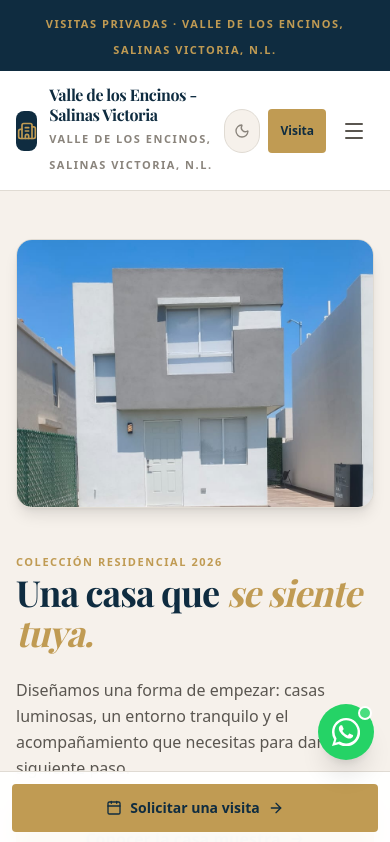
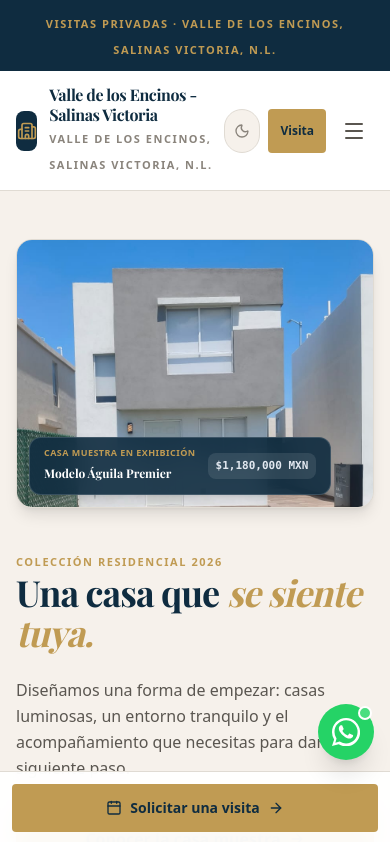
Before and after one commit to master2130isx-lang/real-estate-developer, a Next.js app: page / in a window 390 px wide. Shown: the top 842 px of the page. Built offline with nearby package versions, Linux system fonts and the light colour scheme; no server answers.

Commit message:
feat: portada hero dinamica por modelo, contraste top bar y confirmacion supabase storage

```diff
--- a/src/app/api/properties/route.ts
+++ b/src/app/api/properties/route.ts
@@ -59,6 +59,7 @@ export async function POST(req: NextRequest) {
       amenities: prop.amenities || [],
       nearbyServices: prop.nearbyServices || [],
       isIllustrativeDemo: false,
+      isHero: !!prop.isHero,
     };
 
     const saved = await saveServerProperty(newProperty);
--- a/src/app/page.tsx
+++ b/src/app/page.tsx
@@ -46,7 +46,7 @@ export default function Home() {
       />
 
       {/* Hero y propuesta de valor inicial */}
-      <Hero onOpenPrequalification={() => handleOpenPrequalification()} />
+      <Hero onOpenPrequalification={(prop) => handleOpenPrequalification(prop)} />
 
       {/* Opciones disponibles con transparencia total de precios y gastos */}
       <PropertiesSection
--- a/src/components/landing/Hero.tsx
+++ b/src/components/landing/Hero.tsx
@@ -3,13 +3,35 @@
 import React from 'react';
 import Image from 'next/image';
 import { ArrowRight, ChevronDown } from 'lucide-react';
-import { COMMERCIAL_CONFIG } from '@/config/commercialConfig';
+import { useApp } from '@/context/AppContext';
+import { Property } from '@/types';
 
 interface HeroProps {
-  onOpenPrequalification: () => void;
+  onOpenPrequalification: (property?: Property) => void;
 }
 
 export function Hero({ onOpenPrequalification }: HeroProps) {
+  const { properties, commercialConfig } = useApp();
+
+  // Encontrar el modelo destacado en portada:
+  // 1. Por ID en commercialConfig.heroPropertyId
+  // 2. Por propiedad marcada con isHero === true
+  // 3. Fallback a la primera propiedad del catálogo
+  const heroProperty =
+    (commercialConfig?.heroPropertyId
+      ? properties.find((p) => p.id === commercialConfig.heroPropertyId)
+      : null) ||
+    properties.find((p) => p.isHero) ||
+    properties[0];
+
+  const heroImage =
+    heroProperty?.image ||
+    heroProperty?.images?.[0] ||
+    '/images/properties/aguila-premier/facade.jpg';
+
+  const heroModelName = heroProperty?.model || heroProperty?.name || 'Modelo Águila Premier';
+  const heroPrice = heroProperty?.priceFormatted || '$1,180,000 MXN';
+
   return (
     <section className="relative bg-[var(--color-bg)] pt-12 pb-16 sm:pt-16 sm:pb-24 px-4 sm:px-6 overflow-hidden">
       <div className="max-w-[1220px] mx-auto">
@@ -38,8 +60,8 @@ export function Hero({ onOpenPrequalification }: HeroProps) {
             <div className="flex flex-col sm:flex-row items-stretch sm:items-center gap-3 pt-2">
               {/* CTA Principal — ocre sólido */}
               <button
-                onClick={onOpenPrequalification}
-                className="bg-[var(--color-accent)] hover:bg-[var(--color-accent-hover)] text-[var(--color-navy)] dark:text-[#0B1929] font-semibold py-3.5 px-7 rounded text-base transition flex items-center justify-center gap-2 cursor-pointer"
+                onClick={() => onOpenPrequalification(heroProperty)}
+                className="bg-[var(--color-accent)] hover:bg-[var(--color-accent-hover)] text-[var(--color-navy)] dark:text-[#0B1929] font-semibold py-3.5 px-7 rounded text-base transition flex items-center justify-center gap-2 cursor-pointer shadow-sm"
               >
                 <span>Conocer la casa muestra</span>
                 <ArrowRight className="w-4 h-4" />
@@ -58,15 +80,32 @@ export function Hero({ onOpenPrequalification }: HeroProps) {
 
           {/* Columna Derecha: Fotografía arquitectónica */}
           <div className="order-1 lg:order-2">
-            <div className="relative rounded-2xl overflow-hidden aspect-[4/3] sm:aspect-[16/11] lg:aspect-[4/3] bg-[var(--color-surface-alt)] shadow-lg border border-[var(--color-border)]">
+            <div className="relative rounded-2xl overflow-hidden aspect-[4/3] sm:aspect-[16/11] lg:aspect-[4/3] bg-[var(--color-surface-alt)] shadow-lg border border-[var(--color-border)] group">
               <Image
-                src="/images/properties/aguila-premier/facade.jpg"
-                alt="Casa Muestra Modelo Águila Premier en Valle de los Encinos, Salinas Victoria"
+                src={heroImage}
+                alt={`Casa Muestra ${heroModelName} en Valle de los Encinos, Salinas Victoria`}
                 fill
                 priority
-                className="object-cover object-[center_20%]"
+                className="object-cover object-[center_20%] transition-transform duration-500 group-hover:scale-105"
                 sizes="(max-width: 768px) 100vw, 600px"
               />
+
+              {/* Placa elegante sobre la foto */}
+              <div className="absolute bottom-3 left-3 sm:bottom-4 sm:left-4 bg-[#0F2C40]/90 dark:bg-[#071526]/95 backdrop-blur-md text-white px-3.5 py-2 rounded-xl border border-white/15 shadow-lg flex items-center gap-3">
+                <div>
+                  <span className="text-[#C09B53] font-bold text-[9px] sm:text-[10px] tracking-wider uppercase block">
+                    Casa Muestra en Exhibición
+                  </span>
+                  <span className="font-serif font-bold text-xs sm:text-sm text-white">
+                    {heroModelName}
+                  </span>
+                </div>
+                {heroPrice && (
+                  <span className="text-[11px] sm:text-xs font-mono font-semibold text-slate-200 bg-white/10 px-2 py-1 rounded-lg">
+                    {heroPrice}
+                  </span>
+                )}
+              </div>
             </div>
           </div>
         </div>
--- a/src/components/landing/Navbar.tsx
+++ b/src/components/landing/Navbar.tsx
@@ -22,9 +22,9 @@ export function Navbar({ onOpenPrequalification, onOpenPrivacy }: NavbarProps) {
 
   return (
     <header className="sticky top-0 z-40 transition-colors">
-      {/* Top bar — navy, centrado, label-caps */}
-      <div className="bg-[var(--color-navy)] text-center py-2.5 px-4">
-        <span className="label-caps text-[#C09B53] dark:text-[var(--color-accent)] tracking-[0.18em] text-[10px] sm:text-[11px]">
+      {/* Top bar — navy en claro, crema con texto oscuro en modo noche */}
+      <div className="bg-[var(--color-navy)] text-center py-2.5 px-4 transition-colors">
+        <span className="label-caps text-[#C09B53] dark:text-[#071A2C] font-bold tracking-[0.18em] text-[10px] sm:text-[11px]">
           VISITAS PRIVADAS · {commercialConfig.coverageZone.toUpperCase()}
         </span>
       </div>
--- a/src/components/panel/CommercialSettingsModal.tsx
+++ b/src/components/panel/CommercialSettingsModal.tsx
@@ -20,6 +20,7 @@ import {
   RefreshCw,
   ShieldCheck,
   Info,
+  Star,
 } from 'lucide-react';
 import { useApp } from '@/context/AppContext';
 import { WhatsAppIcon } from '@/components/common/WhatsAppIcon';
@@ -30,7 +31,7 @@ interface CommercialSettingsModalProps {
 }
 
 export function CommercialSettingsModal({ isOpen, onClose }: CommercialSettingsModalProps) {
-  const { commercialConfig, updateCommercialConfig, resetToDemoDefaults } = useApp();
+  const { commercialConfig, updateCommercialConfig, resetToDemoDefaults, properties } = useApp();
 
   const [activeTab, setActiveTab] = useState<'advisor' | 'social' | 'development' | 'telegram' | 'database'>('advisor');
 
@@ -52,6 +53,7 @@ export function CommercialSettingsModal({ isOpen, onClose }: CommercialSettingsM
   const [coverageZone, setCoverageZone] = useState(commercialConfig.coverageZone);
   const [officeAddressNote, setOfficeAddressNote] = useState(commercialConfig.contactChannels.officeAddressNote);
   const [amountFormatted, setAmountFormatted] = useState(commercialConfig.featuredPrice.amountFormatted);
+  const [heroPropertyId, setHeroPropertyId] = useState(commercialConfig.heroPropertyId || properties[0]?.id || '');
 
   // Telegram
   const [botToken, setBotToken] = useState(commercialConfig.telegramConfig?.botToken || '');
@@ -158,13 +160,48 @@ CREATE TABLE IF NOT EXISTS funnel_events (
   metadata JSONB
 );
 
+CREATE TABLE IF NOT EXISTS properties (
+  id TEXT PRIMARY KEY,
+  code TEXT UNIQUE NOT NULL,
+  name TEXT NOT NULL,
+  model TEXT NOT NULL,
+  development TEXT DEFAULT 'Valle de los Encinos',
+  address TEXT,
+  zone TEXT,
+  city TEXT,
+  price NUMERIC NOT NULL,
+  price_formatted TEXT,
+  bedrooms INTEGER DEFAULT 2,
+  bathrooms NUMERIC DEFAULT 1,
+  has_stay_area BOOLEAN DEFAULT FALSE,
+  construction_m2 NUMERIC,
+  land_m2 NUMERIC,
+  parking_spots INTEGER DEFAULT 1,
+  admitted_financing JSONB DEFAULT '["infonavit", "bancario", "contado"]'::jsonb,
+  availability_status TEXT DEFAULT 'disponible',
+  last_updated TEXT,
+  estimated_closing_costs TEXT,
+  image TEXT NOT NULL,
+  images JSONB DEFAULT '[]'::jsonb,
+  tags JSONB DEFAULT '[]'::jsonb,
+  description TEXT,
+  key_features JSONB DEFAULT '[]'::jsonb,
+  amenities JSONB DEFAULT '[]'::jsonb,
+  nearby_services JSONB DEFAULT '[]'::jsonb,
+  is_illustrative_demo BOOLEAN DEFAULT FALSE,
+  created_at TIMESTAMPTZ DEFAULT NOW(),
+  updated_at TIMESTAMPTZ DEFAULT NOW()
+);
+
 ALTER TABLE leads ENABLE ROW LEVEL SECURITY;
 ALTER TABLE commercial_config ENABLE ROW LEVEL SECURITY;
 ALTER TABLE funnel_events ENABLE ROW LEVEL SECURITY;
+ALTER TABLE properties ENABLE ROW LEVEL SECURITY;
 
 CREATE POLICY "Permitir todo acceso leads" ON leads FOR ALL USING (true) WITH CHECK (true);
 CREATE POLICY "Permitir todo acceso config" ON commercial_config FOR ALL USING (true) WITH CHECK (true);
-CREATE POLICY "Permitir todo acceso funnel" ON funnel_events FOR ALL USING (true) WITH CHECK (true);`;
+CREATE POLICY "Permitir todo acceso funnel" ON funnel_events FOR ALL USING (true) WITH CHECK (true);
+CREATE POLICY "Permitir todo acceso properties" ON properties FOR ALL USING (true) WITH CHECK (true);`;
 
     navigator.clipboard.writeText(sqlContent);
     setCopiedSql(true);
@@ -225,6 +262,7 @@ CREATE POLICY "Permitir todo acceso funnel" ON funnel_events FOR ALL USING (true
     await updateCommercialConfig({
       advisorName: advisorName.trim(),
       advisorRole: advisorRole.trim(),
+      heroPropertyId: heroPropertyId || undefined,
       agencyName: agencyName.trim(),
       coverageZone: coverageZone.trim(),
       contactChannels: {
@@ -580,6 +618,27 @@ CREATE POLICY "Permitir todo acceso funnel" ON funnel_events FOR ALL USING (true
                   className="w-full px-3 py-2 rounded-xl border border-slate-300 text-xs focus:ring-2 focus:ring-[#0d233a] focus:outline-none font-bold"
                 />
               </div>
+
+              <div>
+                <label className="block text-xs font-semibold text-slate-700 mb-1 flex items-center gap-1">
+                  <Star className="w-3.5 h-3.5 text-amber-500 fill-amber-500" />
+                  <span>Modelo de Casa en Portada (Hero Principal)</span>
+                </label>
+                <select
+                  value={heroPropertyId}
+                  onChange={(e) => setHeroPropertyId(e.target.value)}
+                  className="w-full px-3 py-2 rounded-xl border border-slate-300 text-xs focus:ring-2 focus:ring-[#0d233a] focus:outline-none font-medium bg-white"
+                >
+                  {properties.map((p) => (
+                    <option key={p.id} value={p.id}>
+                      {p.model} — {p.priceFormatted || `$${p.price.toLocaleString('es-MX')} MXN`}
+                    </option>
+                  ))}
+                </select>
+                <p className="text-[10px] text-slate-500 mt-1">
+                  La fotografía de fachada, el nombre de este modelo y su precio se mostrarán en la portada principal de la web.
+                </p>
+              </div>
             </div>
           )}
 
--- a/src/components/panel/PropertyEditorModal.tsx
+++ b/src/components/panel/PropertyEditorModal.tsx
@@ -22,6 +22,7 @@ import {
 } from 'lucide-react';
 import { Property, FinancingType } from '@/types';
 import { compressImageInBrowser } from '@/lib/imageCompressor';
+import { useApp } from '@/context/AppContext';
 
 interface PropertyEditorModalProps {
   property: Property | null; // null si es creación nueva
@@ -57,6 +58,7 @@ export function PropertyEditorModal({
   onSave,
 }: PropertyEditorModalProps) {
   const isEditing = !!property;
+  const { commercialConfig, setHeroProperty } = useApp();
 
   // Estados del Formulario
   const [activeTab, setActiveTab] = useState<'general' | 'medidas' | 'fotos' | 'amenidades'>('general');
@@ -64,6 +66,9 @@ export function PropertyEditorModal({
   const [uploadingPhotos, setUploadingPhotos] = useState(false);
   const [errorMessage, setErrorMessage] = useState('');
   const [successMessage, setSuccessMessage] = useState('');
+  const [isHero, setIsHero] = useState<boolean>(
+    property ? commercialConfig?.heroPropertyId === property.id || Boolean(property.isHero) : false
+  );
 
   // Campos
   const [model, setModel] = useState(property?.model || '');
@@ -264,6 +269,7 @@ export function PropertyEditorModal({
         admittedFinancing,
         image: images[0],
         images,
+        isHero,
         description: description.trim(),
         amenities,
         keyFeatures,
@@ -282,6 +288,10 @@ export function PropertyEditorModal({
       const data = await res.json();
       if (!res.ok || !data.ok) {
         throw new Error(data.error || 'No se pudo guardar la propiedad');
+      }
+
+      if (isHero && data.property?.id) {
+        await setHeroProperty(data.property.id);
       }
 
       setSuccessMessage('¡Modelo guardado con éxito!');
@@ -522,6 +532,29 @@ export function PropertyEditorModal({
                     className="w-full px-3.5 py-2.5 rounded-xl bg-[#102033] border border-[#1E354D] text-white text-xs focus:ring-2 focus:ring-[#C09B53] focus:outline-none"
                   />
                 </div>
+              </div>
+
+              {/* Opción de Portada Principal */}
+              <div className="p-3.5 bg-[#0B1522] border border-[#1E354D] rounded-2xl flex items-center justify-between gap-3">
+                <div className="flex items-center gap-2.5">
+                  <div className="w-8 h-8 rounded-xl bg-amber-500/10 text-amber-400 flex items-center justify-center border border-amber-500/20">
+                    <Star className="w-4 h-4 fill-amber-400" />
+                  </div>
+                  <div>
+                    <span className="text-xs font-bold text-white block">
+                      Mostrar como Casa Principal en Portada (Hero)
+                    </span>
+                    <span className="text-[11px] text-slate-400 block">
+                      Su fotografía de fachada, nombre y precio se exhibirán en la portada principal de la web.
+                    </span>
+                  </div>
+                </div>
+                <input
+                  type="checkbox"
+                  checked={isHero}
+                  onChange={(e) => setIsHero(e.target.checked)}
+                  className="w-4 h-4 rounded text-amber-500 focus:ring-amber-500 cursor-pointer accent-[#C09B53]"
+                />
               </div>
 
               {/* Esquemas de Financiamiento */}
--- a/src/components/panel/PropertyManagerView.tsx
+++ b/src/components/panel/PropertyManagerView.tsx
@@ -17,6 +17,7 @@ import {
   CheckCircle2,
   AlertCircle,
   Sparkles,
+  Star,
 } from 'lucide-react';
 import { Property } from '@/types';
 import { useApp } from '@/context/AppContext';
@@ -24,7 +25,7 @@ import { PropertyEditorModal } from './PropertyEditorModal';
 import { PropertyDetailModal } from '../landing/PropertyDetailModal';
 
 export function PropertyManagerView() {
-  const { properties, deleteProperty, reloadProperties } = useApp();
+  const { properties, deleteProperty, reloadProperties, commercialConfig, setHeroProperty } = useApp();
   const [selectedPropertyForEdit, setSelectedPropertyForEdit] = useState<Property | null>(null);
   const [isEditorOpen, setIsEditorOpen] = useState(false);
   const [previewProperty, setPreviewProperty] = useState<Property | null>(null);
@@ -114,10 +115,16 @@ export function PropertyManagerView() {
             const coverImage = prop.images?.[0] || prop.image || '/images/properties/aguila-premier/01-facade.jpg';
             const statusConfig = statusBadge[prop.availabilityStatus] || statusBadge.disponible;
 
+            const isHero = commercialConfig?.heroPropertyId === prop.id || (Boolean(prop.isHero) && !commercialConfig?.heroPropertyId);
+
             return (
               <div
                 key={prop.id}
-                className="rounded-3xl bg-[#102033] border border-[#1E354D] overflow-hidden flex flex-col shadow-lg hover:border-[#C09B53]/40 transition group"
+                className={`rounded-3xl bg-[#102033] border overflow-hidden flex flex-col shadow-lg transition group ${
+                  isHero
+                    ? 'border-[#C09B53] ring-2 ring-[#C09B53]/20 shadow-amber-950/20'
+                    : 'border-[#1E354D] hover:border-[#C09B53]/40'
+                }`}
               >
                 {/* Imagen de Portada con Badges */}
                 <div className="relative aspect-16/10 w-full bg-[#0B1522] overflow-hidden">
@@ -129,8 +136,18 @@ export function PropertyManagerView() {
                     sizes="(max-width: 768px) 100vw, (max-width: 1200px) 50vw, 33vw"
                   />
 
+                  {/* Badge de Portada Hero */}
+                  {isHero && (
+                    <div className="absolute top-3 left-3 z-10">
+                      <span className="text-[10px] font-bold px-2.5 py-1 rounded-xl border border-amber-400/80 bg-amber-400 text-slate-950 shadow-md flex items-center gap-1 font-sans">
+                        <Star className="w-3 h-3 fill-slate-950" />
+                        <span>En Portada Principal</span>
+                      </span>
+                    </div>
+                  )}
+
                   {/* Estatus */}
-                  <div className="absolute top-3 left-3">
+                  <div className={`absolute ${isHero ? 'top-10' : 'top-3'} left-3 transition-all`}>
                     <span
                       className={`text-[10px] font-bold px-2.5 py-1 rounded-xl border backdrop-blur-md ${statusConfig.bg} ${statusConfig.text} ${statusConfig.border}`}
                     >
@@ -226,8 +243,24 @@ export function PropertyManagerView() {
                     )}
                   </div>
 
+                  {/* Botón de Portada Principal (Hero) */}
+                  <button
+                    type="button"
+                    onClick={async () => {
+                      await setHeroProperty(prop.id);
+                    }}
+                    className={`w-full py-2 px-3 rounded-xl text-xs font-semibold transition flex items-center justify-center gap-2 cursor-pointer border ${
+                      isHero
+                        ? 'bg-[#C09B53]/20 border-[#C09B53] text-[#D4AF37] shadow-xs'
+                        : 'bg-[#0B1522] hover:bg-[#162D47] border-[#1E354D] text-slate-300 hover:text-white'
+                    }`}
+                  >
+                    <Star className={`w-3.5 h-3.5 ${isHero ? 'fill-[#D4AF37] text-[#D4AF37]' : 'text-slate-400'}`} />
+                    <span>{isHero ? '⭐ Casa Mostrada en Portada' : 'Poner como Portada Principal'}</span>
+                  </button>
+
                   {/* Acciones de Tarjeta */}
-                  <div className="pt-2 flex items-center justify-between gap-2">
+                  <div className="pt-1 flex items-center justify-between gap-2">
                     <button
                       onClick={() => setPreviewProperty(prop)}
                       className="flex-1 py-2 px-3 rounded-xl bg-[#0F2C40] hover:bg-[#153E5A] text-slate-200 hover:text-white text-xs font-semibold transition flex items-center justify-center gap-1.5 cursor-pointer"
--- a/src/config/commercialConfig.ts
+++ b/src/config/commercialConfig.ts
@@ -33,6 +33,7 @@ export interface CommercialConfig {
     hasSupportingOffer: boolean;
     referenceNote: string;
   };
+  heroPropertyId?: string; // ID de la casa mostrada en la portada principal (Hero)
   attributionRules: {
     durationDays: number;
     requireNssForInfonavit: boolean;
@@ -43,6 +44,7 @@ export interface CommercialConfig {
 
 export const COMMERCIAL_CONFIG: CommercialConfig = {
   isDemoMode: false,
+  heroPropertyId: 'prop-aguila-premier',
   agencyName: 'Valle de los Encinos - Salinas Victoria',
   agencyLegalStatus: 'confirmado',
   advisorName: 'Ismael Zapata',
--- a/src/context/AppContext.tsx
+++ b/src/context/AppContext.tsx
@@ -15,6 +15,7 @@ interface AppContextType {
   updateProperty: (id: string, updates: Partial<Property>) => Promise<Property | null>;
   deleteProperty: (id: string) => Promise<boolean>;
   reloadProperties: () => Promise<void>;
+  setHeroProperty: (propertyId: string) => Promise<void>;
   archiveLead: (leadId: string, archive: boolean) => void;
   createLeadFromPrequalification: (leadData: Partial<Lead>, rawNss?: string, rawCurp?: string) => Lead;
   scheduleNewAppointment: (appointmentData: {
@@ -911,6 +912,10 @@ export function AppProvider({
     }
   };
 
+  const setHeroProperty = async (propertyId: string) => {
+    await updateCommercialConfig({ heroPropertyId: propertyId });
+  };
+
   return (
     <AppContext.Provider
       value={{
@@ -923,6 +928,7 @@ export function AppProvider({
         updateProperty,
         deleteProperty,
         reloadProperties,
+        setHeroProperty,
         archiveLead,
         createLeadFromPrequalification,
         scheduleNewAppointment,
--- a/src/lib/propertiesServerStore.ts
+++ b/src/lib/propertiesServerStore.ts
@@ -44,6 +44,7 @@ function propertyToDbRow(prop: Property): Record<string, any> {
     amenities: prop.amenities || [],
     nearby_services: prop.nearbyServices || [],
     is_illustrative_demo: !!prop.isIllustrativeDemo,
+    is_hero: !!prop.isHero,
     updated_at: new Date().toISOString(),
   };
 }
@@ -78,6 +79,7 @@ function dbRowToProperty(row: any): Property {
     amenities: Array.isArray(row.amenities) ? row.amenities : [],
     nearbyServices: Array.isArray(row.nearby_services) ? row.nearby_services : [],
     isIllustrativeDemo: !!row.is_illustrative_demo,
+    isHero: !!row.is_hero,
   };
 }
 
--- a/src/types/index.ts
+++ b/src/types/index.ts
@@ -84,6 +84,7 @@ export interface Property {
   amenities?: string[]; // Pet park, canchas, palapa, acceso controlado
   nearbyServices?: string[]; // Escuelas, comercios, transporte
   isIllustrativeDemo: boolean;
+  isHero?: boolean; // Destacado en la portada principal (Hero)
 }
 
 export interface AppointmentRequest {
```
Also changed, not shown: 1 other file (tests, documents, lock files or other folders).
